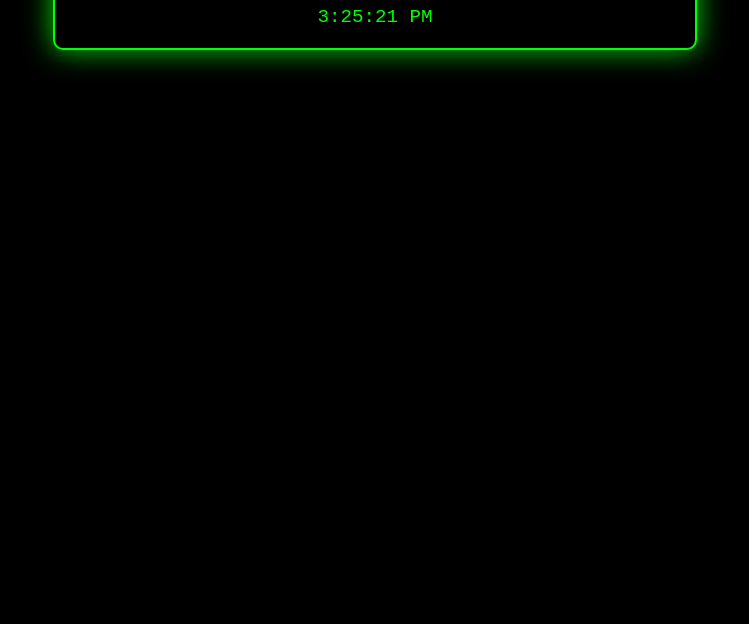
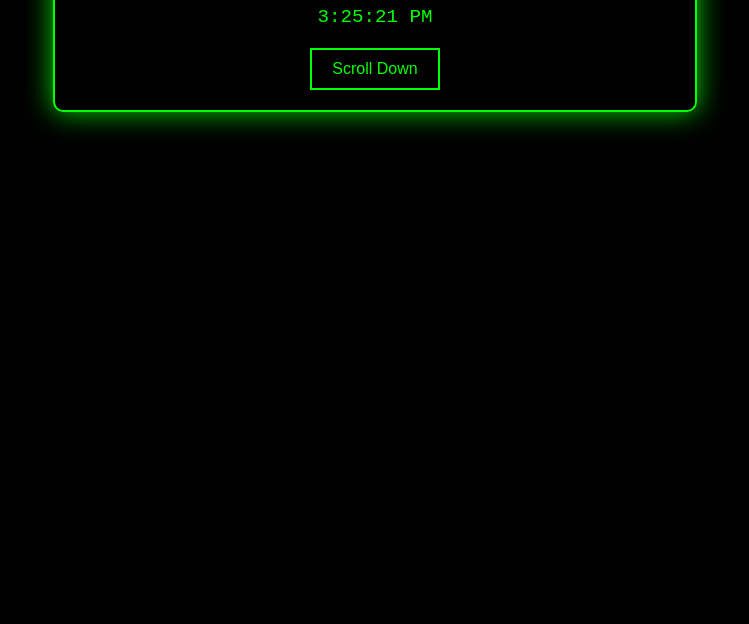
Before and after one commit to archkhertdev/archkhertdev.github.io, a plain HTML site: page index.html in a window 1280 px wide. Shown: the part 176-800 px from the top of the page, without its empty margins (265-1014 px from the left). Drawn offline with Linux system fonts and the light colour scheme.

Commit message:
Update index.html

```diff
--- a/index.html
+++ b/index.html
@@ -12,6 +12,7 @@
     <div id="landing" class="center-box">
         <h1>ARCHKHERT / archkhertdev</h1>
         <div id="live-clock" class="clock"></div>
+        <button onclick="goToInfo()">Scroll Down</button>
     </div>
 
     <div id="info" class="info-box hidden">
```
